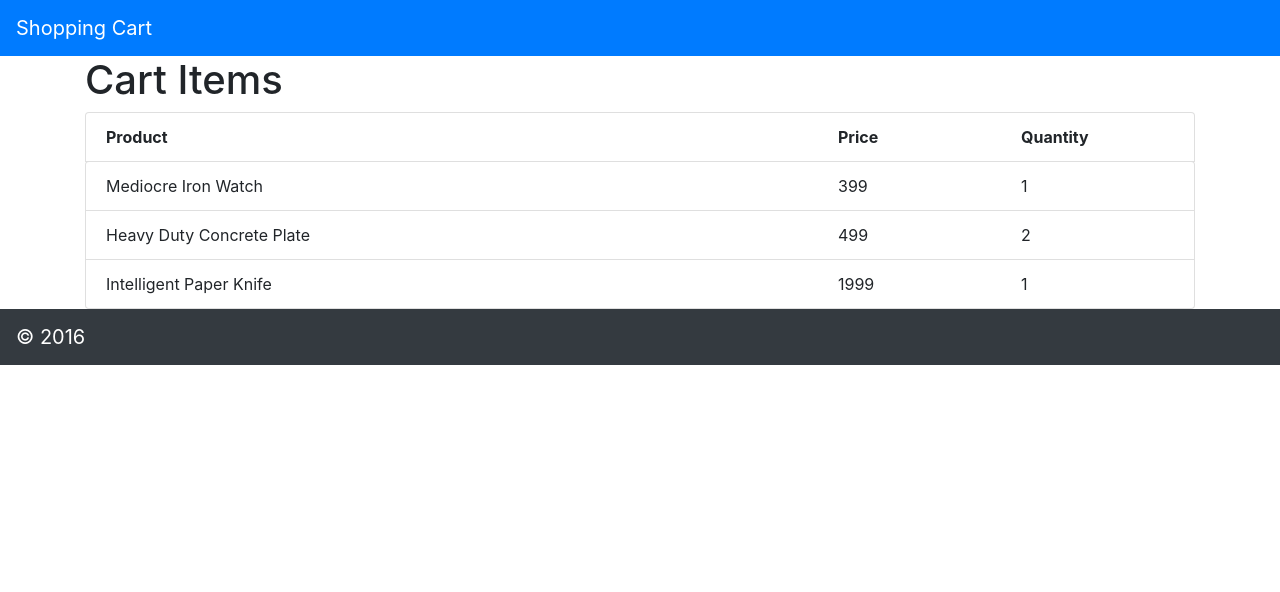
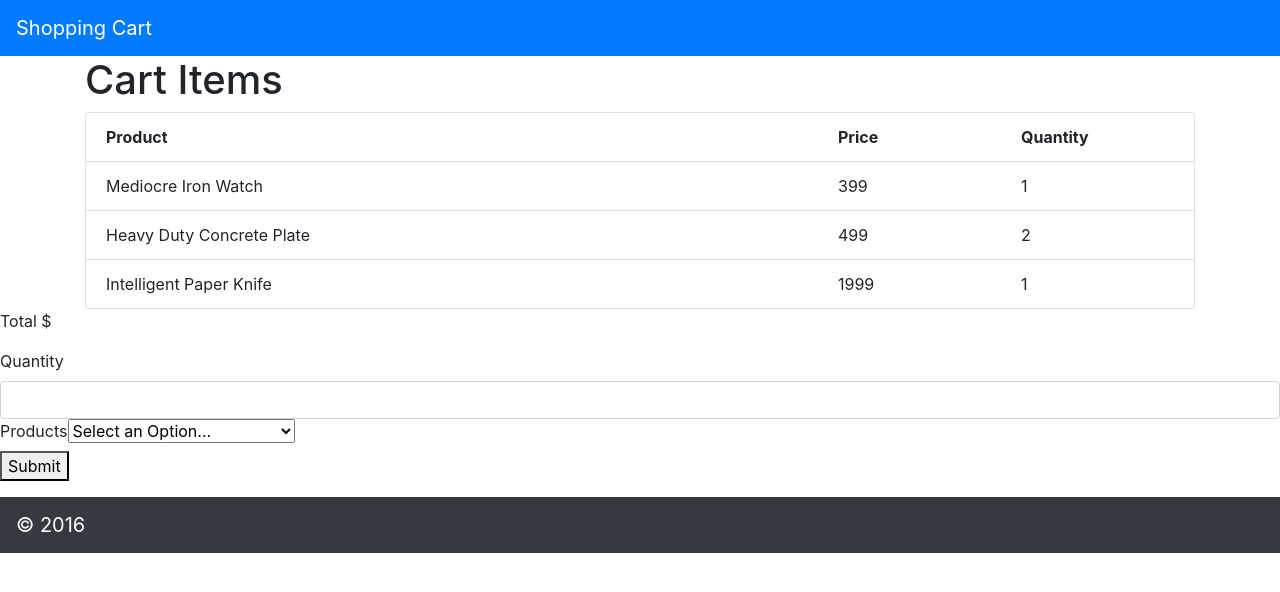
Before and after one commit to keschaefer/react-app-first, a React (Create React App) app: page / in a window 1280 px wide. Shown: the top 592 px of the page. Built offline with nearby package versions, Linux system fonts and the light colour scheme.

Commit message:
import AddItems component

```diff
--- a/src/App.js
+++ b/src/App.js
@@ -2,6 +2,7 @@ import React, {Component} from 'react';
 import CartHeader from './components/CartHeader.js';
 import CartFooter from './components/CartFooter.js';
 import CartItems from './components/CartItems.js';
+import AddItem from './components/AddItems';
 
 import './App.css';
 
@@ -16,6 +17,17 @@ class App extends Component {
       { id: 2, product: { id: 41, name: 'Heavy Duty Concrete Plate', priceInCents: 499 }, quantity: 2 },
       { id: 3, product: { id: 42, name: 'Intelligent Paper Knife', priceInCents: 1999 }, quantity: 1 },
       ],
+      Products: [
+        { id: 40, name: 'Mediocre Iron Watch', priceInCents: 399 },
+        { id: 41, name: 'Heavy Duty Concrete Plate', priceInCents: 499 },
+        { id: 42, name: 'Intelligent Paper Knife', priceInCents: 1999 },
+        { id: 43, name: 'Small Aluminum Keyboard', priceInCents: 2500 },
+        { id: 44, name: 'Practical Copper Plate', priceInCents: 1000 },
+        { id: 45, name: 'Awesome Bronze Pants', priceInCents: 399 },
+        { id: 46, name: 'Intelligent Leather Clock', priceInCents: 2999 },
+        { id: 47, name: 'Ergonomic Bronze Lamp', priceInCents: 40000 },
+        { id: 48, name: 'Awesome Leather Shoes', priceInCents: 3990 },
+      ],
     };
   }
 
@@ -25,6 +37,19 @@ class App extends Component {
       <div>
       <CartHeader />
       <CartItems CartItemsList = {this.state.CartItemsList} />
+      <form className="form-group">
+        <p>Total $</p>
+        <label>Quantity</label>
+            <input type="number" className="form-control" id="exampleFormControlTextarea1" rows="3"></input>
+        <div id="product-menu">
+            <label>Products</label>
+            <select>
+                <option>Select an Option...</option>
+                <AddItem Products = {this.state.Products} />
+            </select>
+        </div>
+        <button id="submit">Submit</button>
+      </form>
       <CartFooter copyright = {this.state.copyright} year = {this.state.year}/>
       </div>
     );
```
